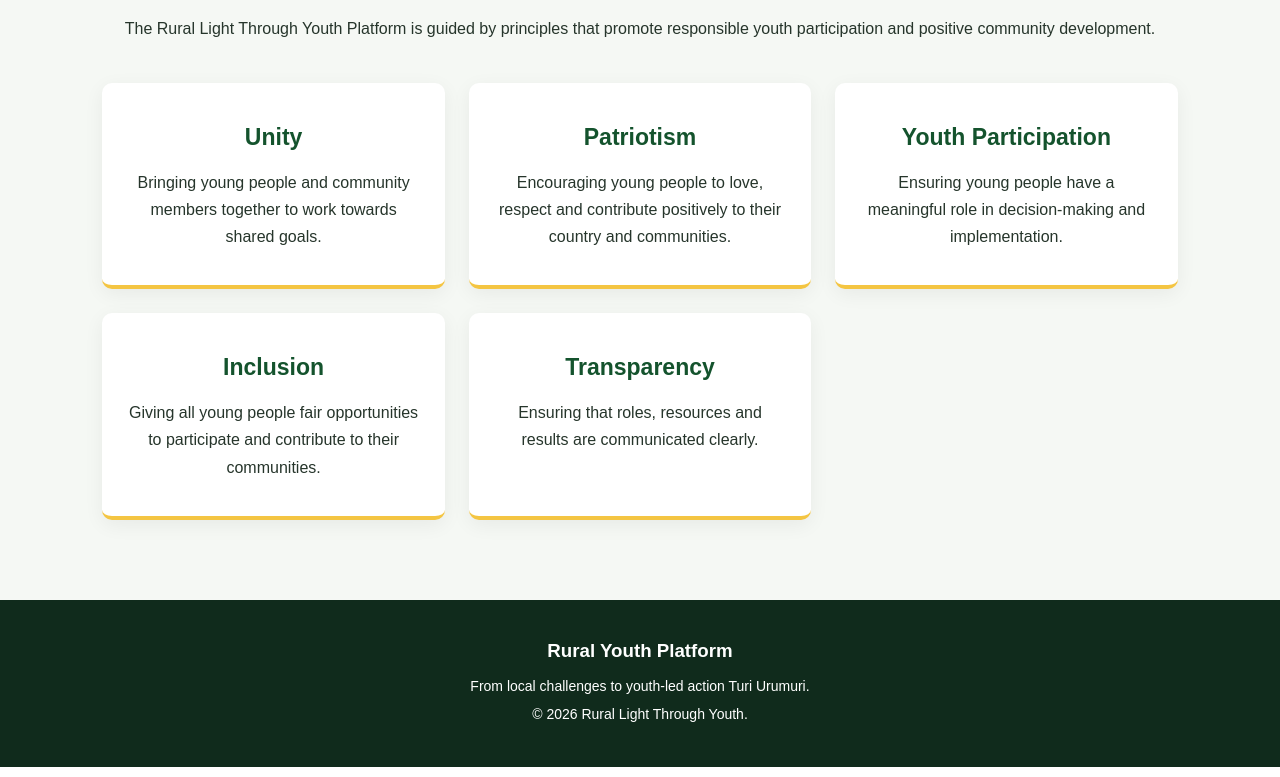
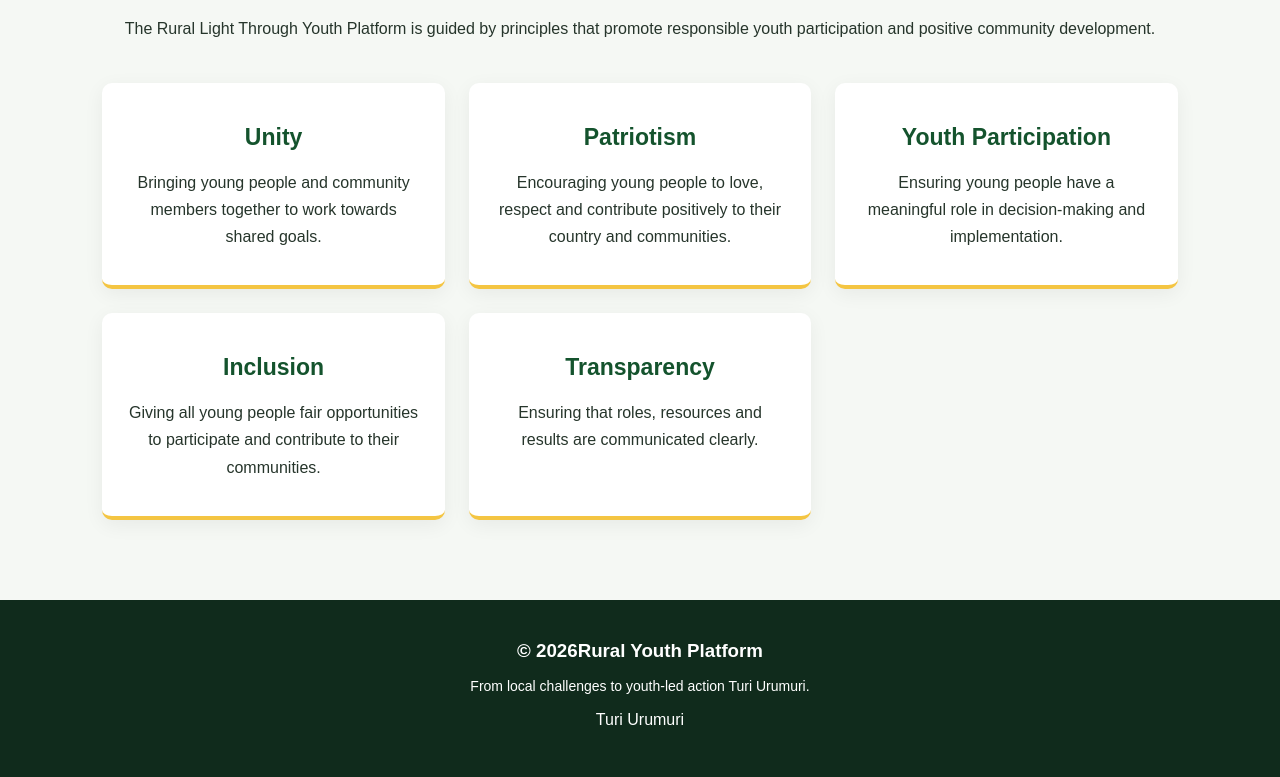
Before and after one commit to Abdiel137/platform, a plain HTML site: page about.html in a window 1280 px wide. Shown: the part 1112-1889 px from the top of the page. Drawn offline with Linux system fonts and the light colour scheme.

Commit message:
Update footer content in about.html

```diff
--- a/about.html
+++ b/about.html
@@ -118,9 +118,9 @@
 </main>
 
 <footer>
-  <h3>Rural Youth Platform </h3>
+  <h3>© 2026Rural Youth Platform </h3>
   <p>From local challenges to youth-led action Turi Urumuri.</p>
-  <p>© 2026 Rural Light Through Youth.</p>
+  <h3></h3>Turi Urumuri<h3></h3>
 </footer>
 
 </body>
```
